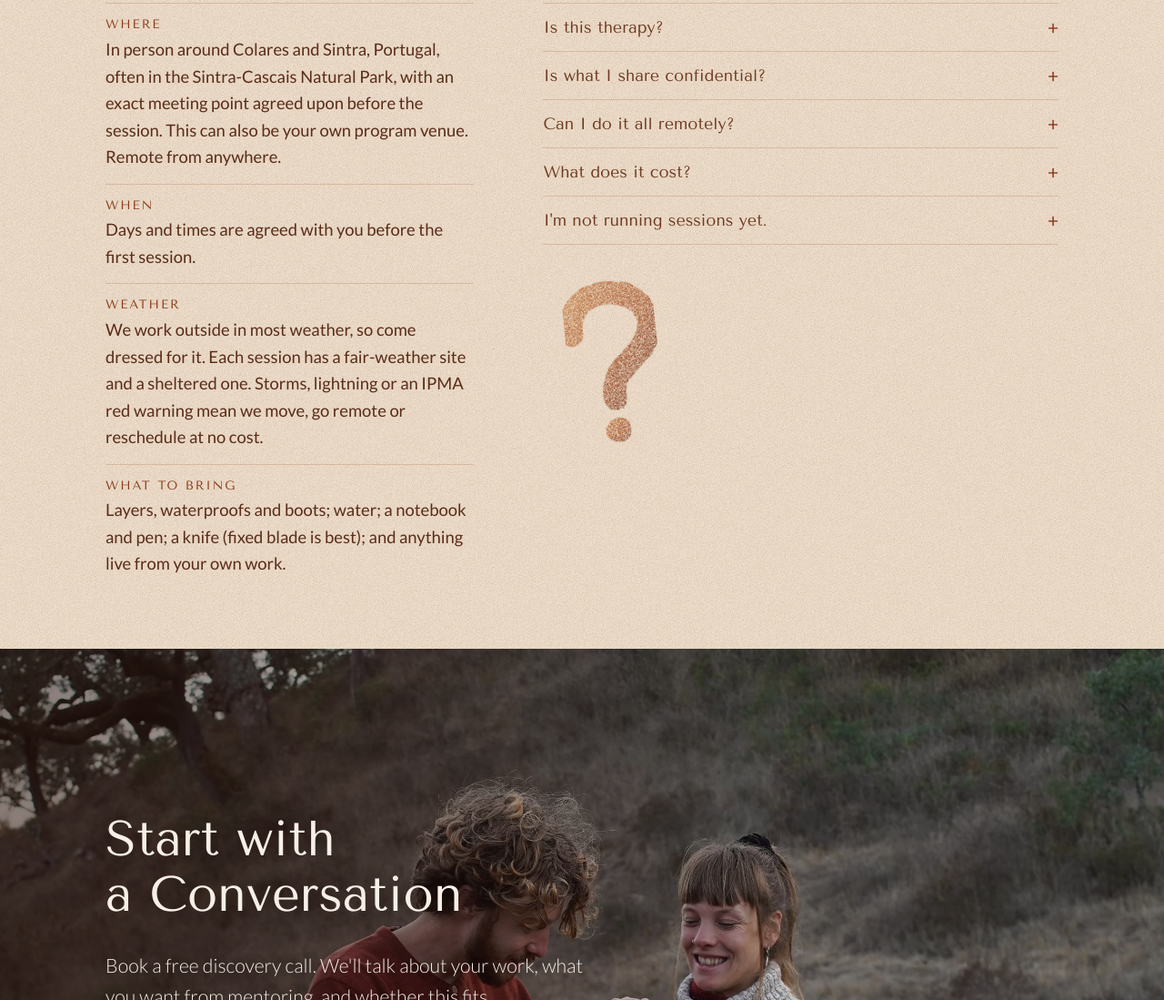
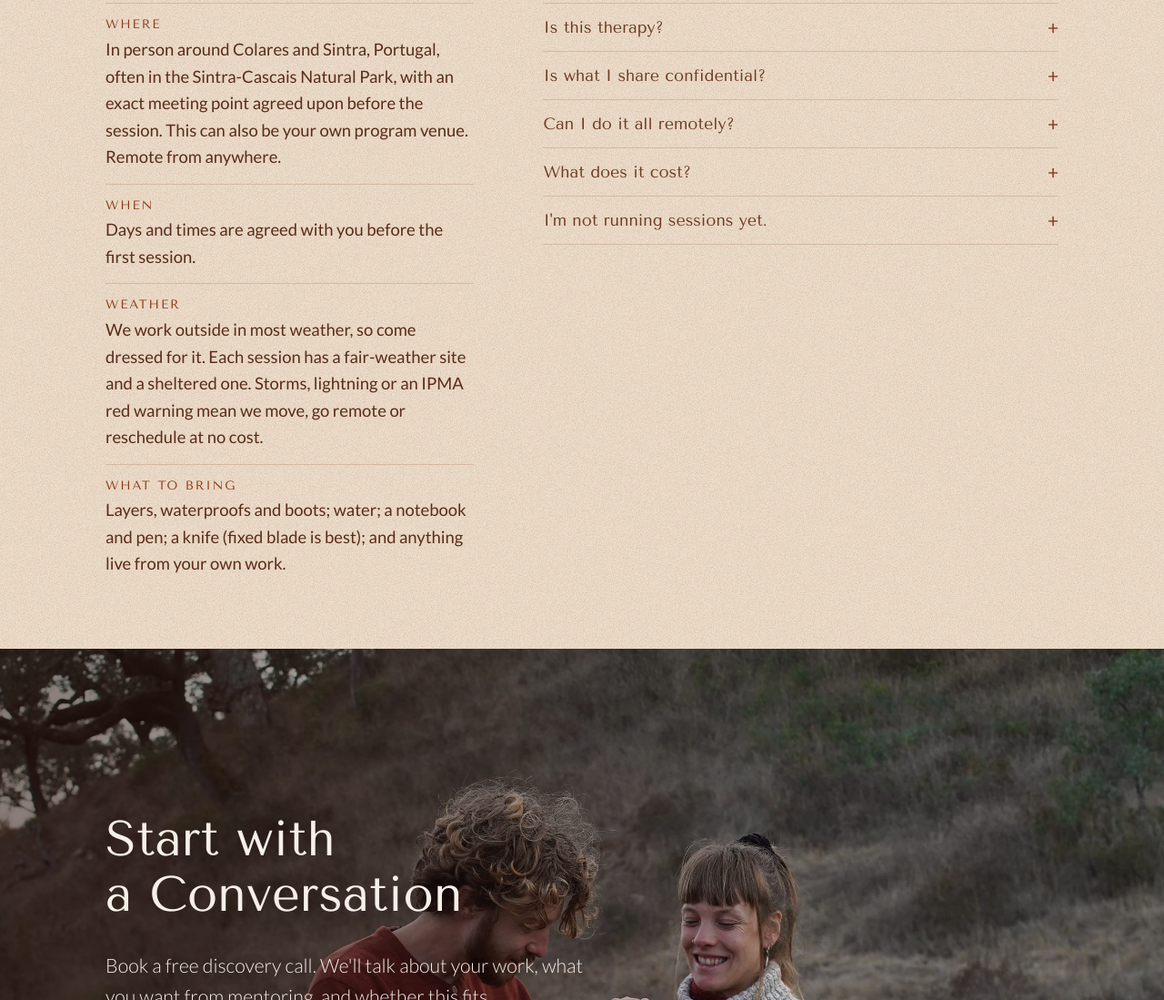
Before and after one commit to kambiumearth/kambium-earth, a plain HTML site: page mentoring/index.html in a window 1280 px wide. Shown: the part 6756-7855 px from the top of the page at 91% size. Drawn offline with nearby package versions, Linux system fonts and the light colour scheme.

Commit message:
Remove question mark SVG from index.html
Removed SVG graphic for question mark from the FAQ section.

```diff
--- a/mentoring/index.html
+++ b/mentoring/index.html
@@ -273,10 +273,6 @@ gtag('js',new Date());gtag('config','G-C5XQDPP2Z3');
       <details><summary>Can I do it all remotely?</summary><p>Yes. In-person sessions are around Colares and Sintra, and remote works anywhere.</p></details>
       <details><summary>What does it cost?</summary><p>It depends on what you need, so we set the price together on the free discovery call. <a href="https://calendar.proton.me/bookings#GZW1XOMPQpm2MHKZGPfYGZZsphySYwBGRJtuwtjv81U=">Book a call to start</a>.</p></details>
       <details><summary>I'm not running sessions yet.</summary><p>Start with the <a href="https://www.tickettailor.com/events/kambiumpartners/2012165">Foundation Training in March 2027</a>, or <a href="/#contact">write to us</a>.</p></details>
-          <svg class="qmark" viewBox="0 0 220 300" role="img" aria-label="A hand-drawn question mark" focusable="false"><defs>
-        <linearGradient id="gQ" x1="0" y1="0" x2="1" y2="1"><stop offset="0" stop-color="#c0783f"/><stop offset=".55" stop-color="#a8552c"/><stop offset="1" stop-color="#6e3a22"/></linearGradient>
-        <filter id="risoQ" x="-8%" y="-8%" width="116%" height="116%" color-interpolation-filters="sRGB"><feTurbulence type="fractalNoise" baseFrequency="0.03" numOctaves="2" seed="4" result="w"/><feDisplacementMap in="SourceGraphic" in2="w" scale="7" xChannelSelector="R" yChannelSelector="G" result="d"/><feTurbulence type="fractalNoise" baseFrequency="0.85" numOctaves="2" seed="11" result="n"/><feColorMatrix in="n" type="matrix" values="0 0 0 0 0  0 0 0 0 0  0 0 0 0 0  0 0 0 -2.4 1.73" result="m"/><feComposite in="d" in2="m" operator="in"/></filter>
-      </defs><g filter="url(#risoQ)" fill="none" stroke="url(#gQ)" stroke-linecap="round" stroke-linejoin="round"><path d="M46 92 C42 46 78 24 114 26 C156 28 184 56 178 94 C174 124 148 138 128 158 C112 174 108 188 109 208" stroke-width="40"/><circle cx="110" cy="262" r="21" fill="url(#gQ)" stroke="none"/></g></svg>
     </div>
   </div>
 </section>
```
